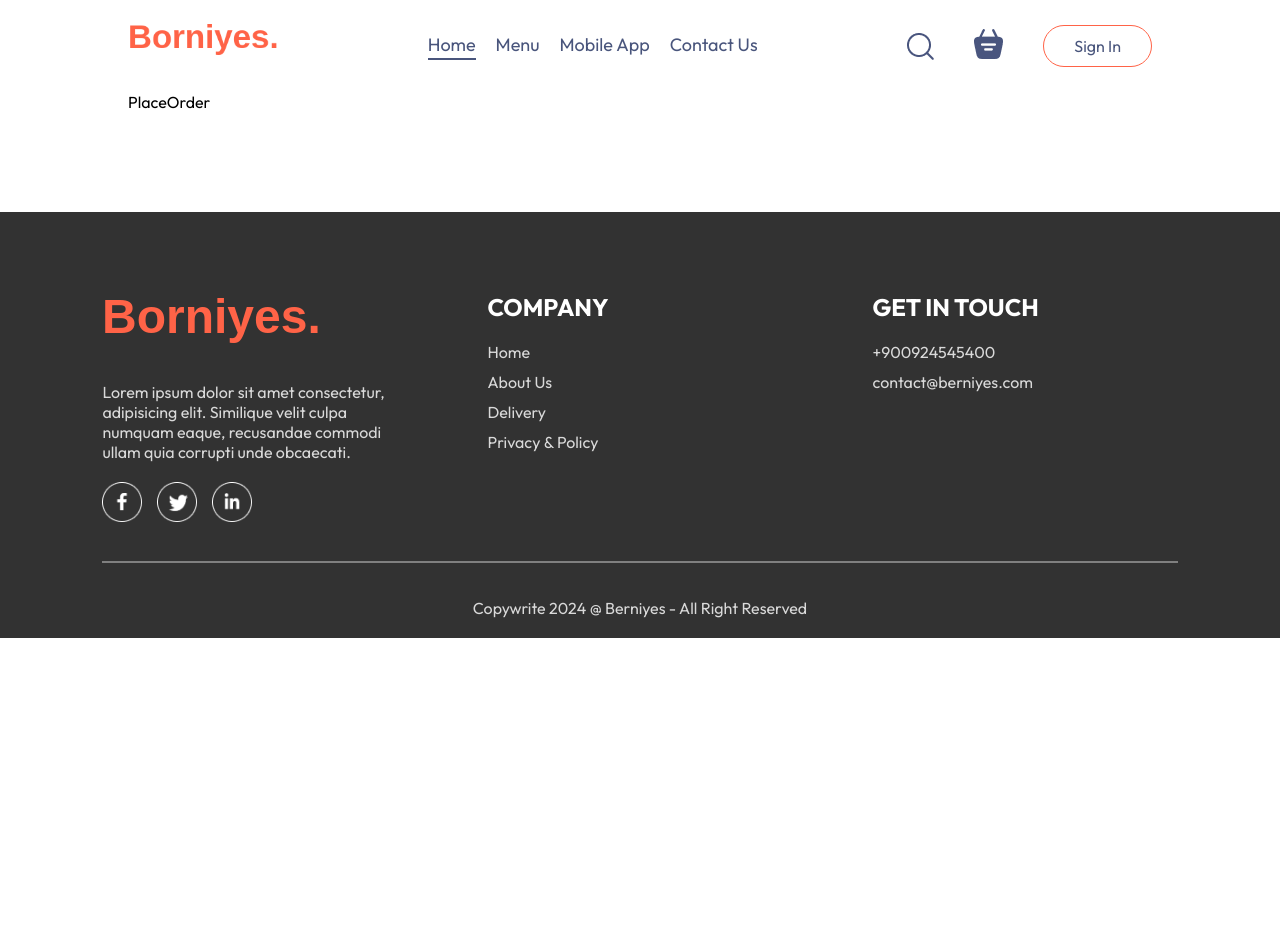
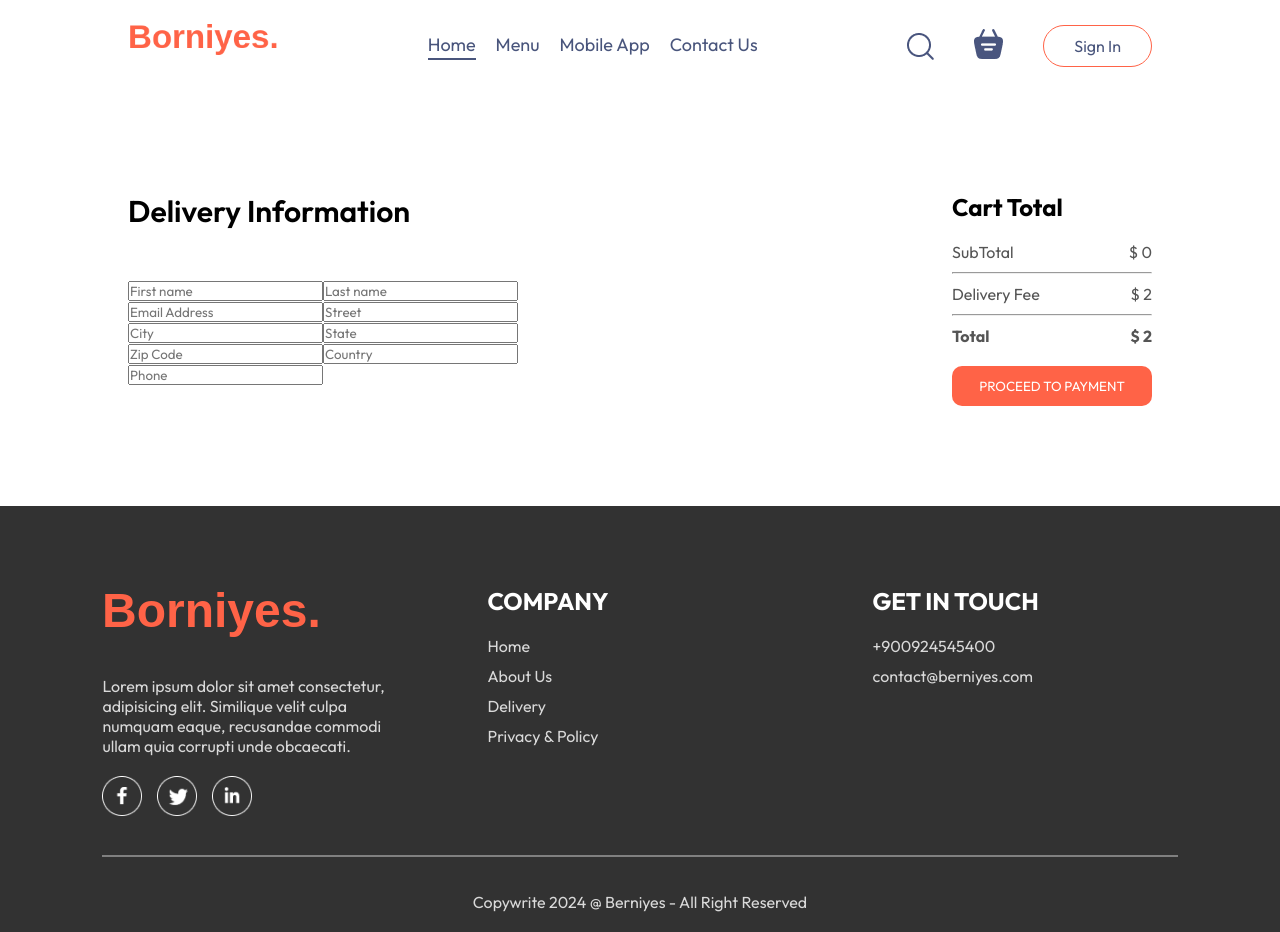
Before and after one commit to SeiamAlMahmud/Borniyes-Food, a React (Vite) app: page /order in a window 1280 px wide. Before the commit the page ends 800 px from the top, so only its background shows below. Built offline with nearby package versions, Linux system fonts and the light colour scheme.

Commit message:
cart component

```diff
--- a/src/components/ExploreMenu/ExploreMenu.jsx
+++ b/src/components/ExploreMenu/ExploreMenu.jsx
@@ -50,7 +50,7 @@ const ExploreMenu = ({ category, setCategory }) => {
 
                         return (
                             <>
-                            <div onClick={() => setCategory(prev => prev === item.menu_name ? "All" : item.menu_name)} key={idx} className="explore-menu-list-item">
+                            <div key={item._id} onClick={() => setCategory(prev => prev === item.menu_name ? "All" : item.menu_name)} className="explore-menu-list-item">
                                 <img className={category === item.menu_name ? "active" : ""} src={item.menu_image} alt="" />
                                 <p >{item.menu_name}</p>
                             </div>
--- a/src/context/StoreContext.jsx
+++ b/src/context/StoreContext.jsx
@@ -39,6 +39,8 @@ const StoreContext = ({ children }) => {
     }
 
     const content = { food_list, cartItems, setCartItems, addToCart, removeFromCart, getTotaCartAmmount,count, setCount,deleteFromCart }
+
+
     return (
         <foodStoreContext.Provider value={content}>
             {children}
--- a/src/pages/Cart/Cart.jsx
+++ b/src/pages/Cart/Cart.jsx
@@ -3,6 +3,7 @@ import './cart.css'
 import { foodStoreContext } from '../../context/StoreContext'
 import DeleteForeverIcon from '@mui/icons-material/DeleteForever';
 import HighlightOffIcon from '@mui/icons-material/HighlightOff';
+import { useNavigate } from 'react-router-dom';
 const Cart = () => {
   const [isOpen, setIsOpen] = useState(false);
   const [image, setImage] = useState(null);
@@ -12,6 +13,8 @@ const Cart = () => {
     setImage(image)
   };
   const { food_list, cartItems, removeFromCart, getTotaCartAmmount, deleteFromCart, addToCart } = useContext(foodStoreContext)
+
+  const navigate = useNavigate()
 
   return (
     <>
@@ -85,7 +88,7 @@ const Cart = () => {
                 <b>$ {getTotaCartAmmount() + 2}</b>
               </div>
             </div>
-          <button>Proceed to checked In</button>
+            <button onClick={()=> navigate("/order")}>Proceed to checked In</button>
           </div>
           <div className="cart-promocode">
             <div>
--- a/src/pages/Cart/cart.css
+++ b/src/pages/Cart/cart.css
@@ -62,12 +62,18 @@
 .cart-total button {
     text-transform: uppercase;
     background-color: tomato;
+    transition: .1s ease-in-out;
     border: none;
     border-radius: 10px;
     color: #fff;
     width: max(15vw, 200px);
     padding: 12px 0px;
     cursor: pointer;
+
+}
+
+.cart-total button:hover {
+    background-color: rgb(242, 69, 39);
 
 }
 
@@ -105,6 +111,12 @@
     background-color: #6c66ff;
     color: #fff;
     border-radius: 5px;
+    transition: 0.1s ease-in-out;
+}
+
+.cart-promocode-input button:hover {
+    background-color: #433eea;
+
 }
 
 .quantity {
@@ -203,7 +215,8 @@
     overflow: auto;
     transform: translate(0%, -50%);
 }
-.cartImage{
+
+.cartImage {
     cursor: pointer;
 }
 
--- a/src/pages/Home/Home.jsx
+++ b/src/pages/Home/Home.jsx
@@ -6,6 +6,7 @@ import FoodDisplay from '../../components/FoodDisplay/FoodDisplay'
 import AppDownload from '../../components/AppDownload/AppDownload'
 import { helix } from 'ldrs'
 import { foodStoreContext } from '../../context/StoreContext'
+import PatientReducer from '../PatientReducer/PatientReducer'
 
 
 // Default values shown
@@ -13,7 +14,9 @@ import { foodStoreContext } from '../../context/StoreContext'
 const Home = () => {
   const [category, setCategory] = useState("All")
   const [timer, setTimer] = useState(false)
-  const {count, setCount} = useContext(foodStoreContext)
+  const {count, setCount,food_list} = useContext(foodStoreContext)
+  console.log(food_list.length)
+
   helix.register()
   useEffect(() => {
     const loading = setTimeout(() => {
@@ -26,7 +29,9 @@ const Home = () => {
   return (
     <div>
       {
-        !timer && count === 0 ? (
+        // !timer && count === 0
+        !food_list.length > 1
+        ? (
           <div className='loading'>
           <l-helix
             size="80"
@@ -36,6 +41,7 @@ const Home = () => {
             </div>
         ) : (
           <>
+          {/* <PatientReducer /> */}
           <Header />
           <ExploreMenu category={category} setCategory={setCategory} />
           <FoodDisplay category={category} />
--- /dev/null
+++ b/src/pages/PatientReducer/PatientReducer.jsx
@@ -0,0 +1,75 @@
+import React, { useReducer } from 'react';
+
+
+const PatientReducer = () => {
+
+    const initialState = {
+        count: 0,
+        items: [],
+        user: { name: '', age: 0 }
+    };
+
+    const reducer = (state, action) => {
+        switch (action.type) {
+            case 'INCREMENT':
+                return { ...state, count: state.count + 1 };
+            case 'DECREMENT':
+                return { ...state, count: state.count - 1 };
+            case 'ADD_ITEM':
+                return { ...state, items: [...state.items, action.payload] };
+            case 'REMOVE_ITEM':
+                return { ...state, items: state.items.filter((_, index) => index !== action.payload) };
+            case 'UPDATE_USER':
+                return { ...state, user: { ...state.user, ...action.payload } };
+            default:
+                return state;
+        }
+    };
+
+    const [state, dispatch] = useReducer(reducer, initialState);
+
+    const addItem = (item) => {
+        dispatch({ type: 'ADD_ITEM', payload: item });
+    };
+
+    const removeItem = (index) => {
+        dispatch({ type: 'REMOVE_ITEM', payload: index });
+    };
+
+    const updateUser = (newUser) => {
+        dispatch({ type: 'UPDATE_USER', payload: newUser });
+    };
+
+    return (
+        <div>
+            <p>Count: {state.count}</p>
+            <button onClick={() => dispatch({ type: 'INCREMENT' })}>Increment</button>
+            <button onClick={() => dispatch({ type: 'DECREMENT' })}>Decrement</button>
+
+            <h2>Items:</h2>
+            <ul>
+                {state.items.map((item, index) => (
+                    <li key={index}>
+                        {item}
+                        <button onClick={() => removeItem(index)}>Remove</button>
+                    </li>
+                ))}
+            </ul>
+            <button onClick={() => addItem(`Item ${state.items.length + 1}`)}>Add Item</button>
+
+            <h2>User:</h2>
+            <p>Name: {state.user.name}</p>
+            <p>Age: {state.user.age}</p>
+            <div>
+                <label>Name: </label>
+                <input type="text" value={state.user.name} onChange={(e) => updateUser({ name: e.target.value })} />
+            </div>
+            <div>
+                <label>Age: </label>
+                <input type="number" value={state.user.age} onChange={(e) => updateUser({ age: parseInt(e.target.value) || 0 })} />
+            </div>
+        </div>
+    );
+};
+
+export default PatientReducer;
--- a/src/pages/PlaceOrder/PlaceOrder.jsx
+++ b/src/pages/PlaceOrder/PlaceOrder.jsx
@@ -1,8 +1,55 @@
-import React from 'react'
+import React, { useContext } from 'react'
 import './placeOrder.css'
+import { foodStoreContext } from '../../context/StoreContext'
 const PlaceOrder = () => {
+  const {getTotaCartAmmount} = useContext(foodStoreContext)
   return (
-    <div>PlaceOrder</div>
+    <>
+      <form action="" className="place-order">
+        <div className="place-order-left">
+          <p className="title">Delivery Information</p>
+          <div className="multi-fields">
+            <input type="text" placeholder='First name' />
+            <input type="text" placeholder='Last name' />
+          </div>
+          <input type="email" placeholder='Email Address' />
+          <input type="text" placeholder='Street' />
+          <div className="multi-fields">
+            <input type="text" placeholder='City' />
+            <input type="text" placeholder='State' />
+          </div>
+          <div className="multi-fields">
+            <input type="text" placeholder='Zip Code' />
+            <input type="text" placeholder='Country' />
+          </div>
+          <input type="text" placeholder='Phone' />
+        </div>
+        <div className="place-order-right">
+
+          <div className="cart-total">
+            <h2>Cart Total</h2>
+            <div>
+              <div className="cart-total-details">
+                <p>SubTotal</p>
+                <p> $ {getTotaCartAmmount()}</p>
+              </div>
+              <hr />
+              <div className="cart-total-details">
+                <p>Delivery Fee</p>
+                <p>$ {2}</p>
+              </div>
+              <hr />
+              <div className="cart-total-details">
+                <b>Total</b>
+                <b>$ {getTotaCartAmmount() + 2}</b>
+              </div>
+            </div>
+            <button >Proceed to Payment</button>
+          </div>
+
+        </div>
+      </form>
+    </>
   )
 }
 
--- a/src/pages/PlaceOrder/placeOrder.css
+++ b/src/pages/PlaceOrder/placeOrder.css
@@ -0,0 +1,22 @@
+.place-order {
+    display: flex;
+    align-items: start;
+    justify-content: space-between;
+    gap: 50px;
+    margin-top: 100px;
+}
+
+.place-order-left {
+    width: 100%;
+    max-width: max(30%, 500px);
+}
+
+.place-order-left .title {
+    font-size: 30px;
+    font-weight: 600;
+    margin-bottom: 50px;
+}
+
+.place-order-left input {
+
+}
```
Also changed, not shown: src/components/ParticleBackground/ParticleBackground.jsx (deleted, +0 -114 lines). Lines whose indentation alone changed are shown as unchanged.
